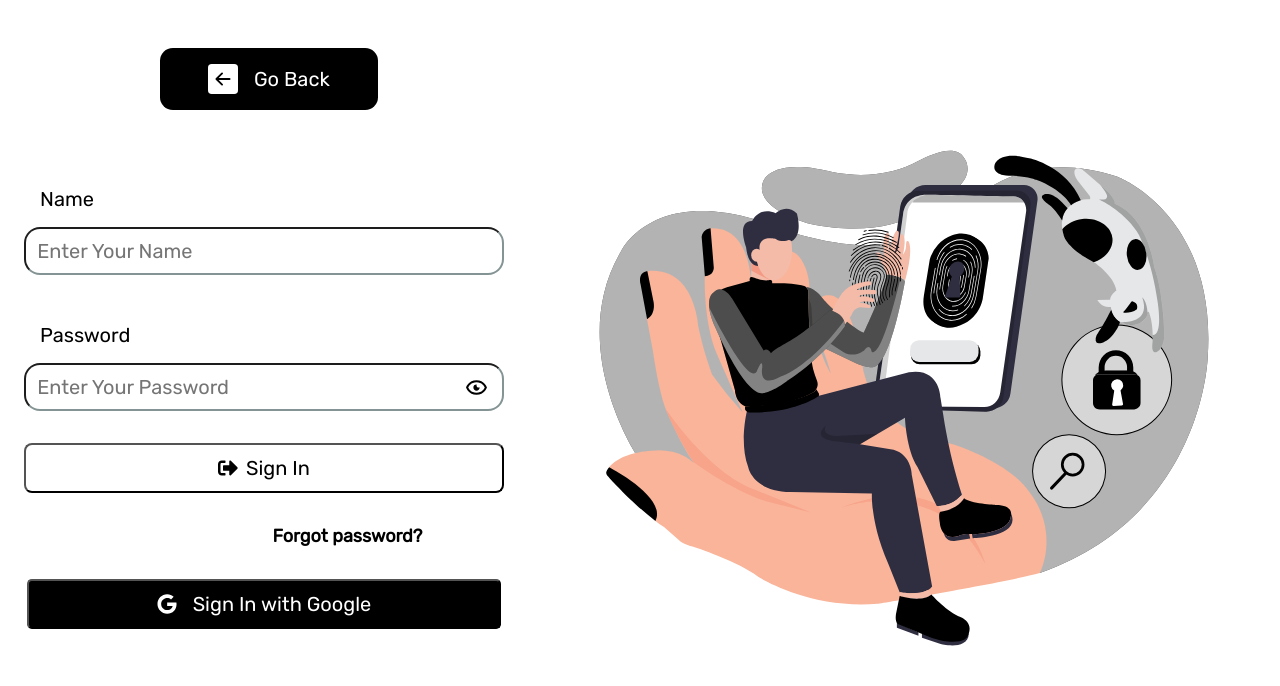
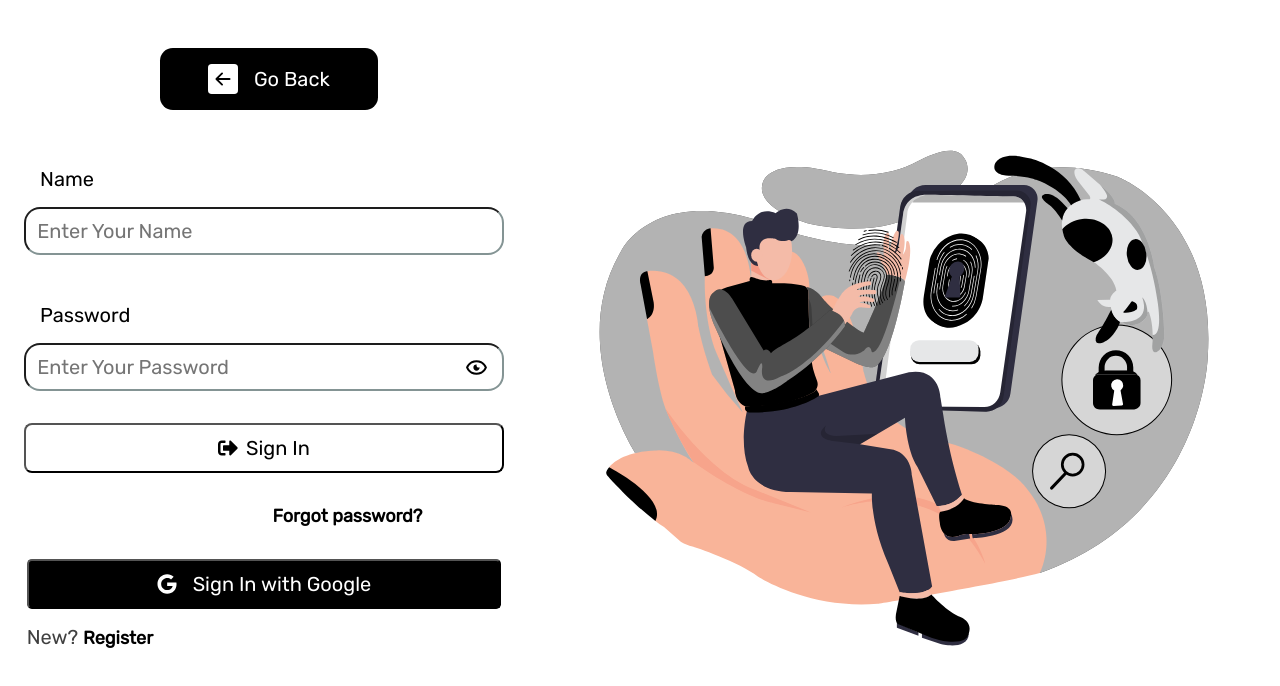
Before and after one commit to TooniOlaniyan/form-validation, a React (Create React App) app: page /sign-in in a window 1280 px wide. Shown: the top 686 px of the page. Built offline with nearby package versions, Linux system fonts and the light colour scheme.

Commit message:
register link

```diff
--- a/src/pages/SignIn.jsx
+++ b/src/pages/SignIn.jsx
@@ -42,6 +42,9 @@
         </Reset>
         <Google>
               <button> <FaGoogle/> Sign In with Google</button>
+           <div className="tryRegister">
+           New? <Link to='/register' className='forgotPassword'>Register</Link>
+           </div>
             </Google>
       </Form>
     </Main>
@@ -152,6 +155,11 @@
     background-color: white;
     color: #000;
   }
+  .tryRegister{
+   margin-top: 1rem;
+   font-size: 20px;
+   color: #000000bf;
+  }
 
 `
 
```
